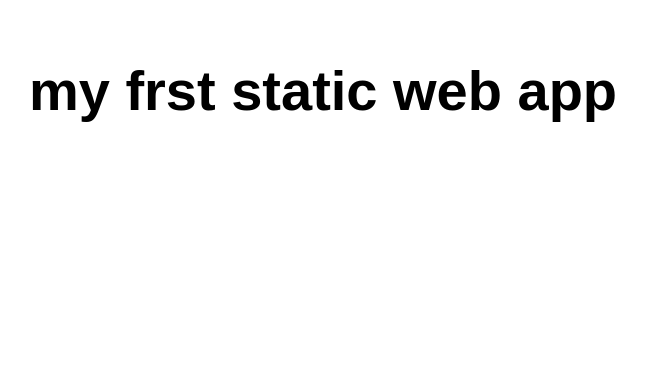
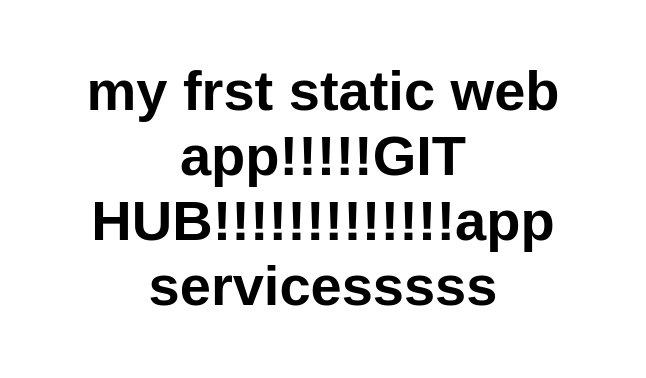
Before and after one commit to VARSHINIALETI/my-frst-static-web-app, a website: page src/index.html in a window 1280 px wide. Shown: the whole page, without its empty margins (317-963 px from the left). Drawn offline with Linux system fonts and the light colour scheme.

Commit message:
Update index.html

```diff
--- a/src/index.html
+++ b/src/index.html
@@ -5,12 +5,12 @@
   <meta charset="UTF-8">
   <meta name="viewport" content="width=device-width, initial-scale=1.0">
   <link rel="stylesheet" href="styles.css">
-  <title>Vanilla JavaScript App</title>
+  <title>STATIC WEB APP</title></title>
 </head>
 
 <body>
   <main>
-    <h1>my frst static web app</h1>
+    <h1>my frst static web app!!!!!GIT HUB!!!!!!!!!!!!!app servicesssss</h1>
   </main>
 </body>
 
```
